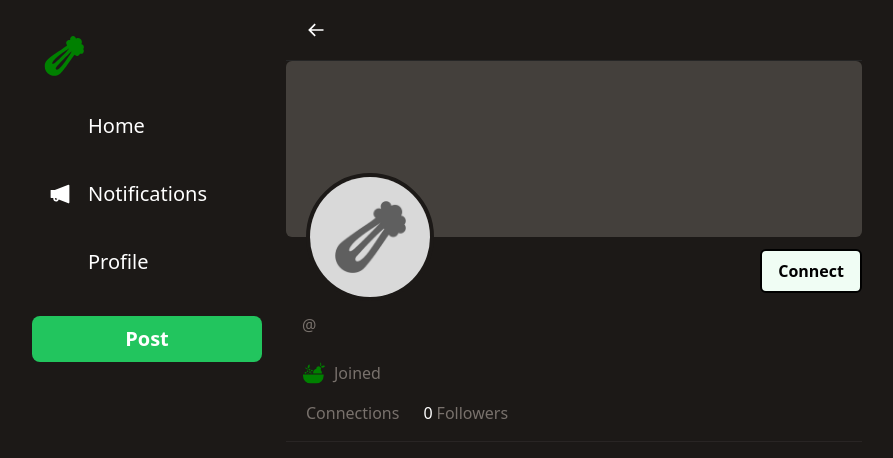
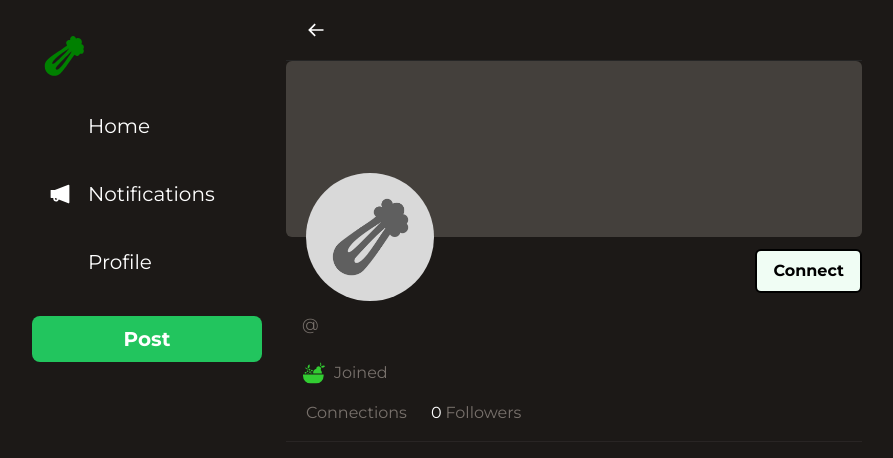
Before and after one commit to akamateus/my-celery2.0, a Next.js app: page /users/1 in a window 1280 px wide. Shown: the top 458 px of the page, without its empty margins (66-959 px from the left). Built offline with nearby package versions, Linux system fonts and the light colour scheme; no server answers; the database is empty; some icons are missing.

Commit message:
changed the font to montserrat

```diff
--- a/components/Avatar.tsx
+++ b/components/Avatar.tsx
@@ -24,9 +24,9 @@ const Avatar: React.FC<AvatarProps> = ({ userId, isLarge, hasBorder }) => {
   );
 
   return (
+    // ${hasBorder ? "border-4 border-green-900" : ""}
     <div
       className={`
-    ${hasBorder ? "border-4 border-stone-900" : ""}
     ${isLarge ? "h-32" : "h-12"}
     ${isLarge ? "w-32" : "w-12"}
     rounded-full
--- a/components/users/UserBio.tsx
+++ b/components/users/UserBio.tsx
@@ -61,7 +61,7 @@ const UserBio: React.FC<UserBioProps> = ({ userId }) => {
           mt-2
           text-stone-500"
           >
-            <GiFruitBowl color="green" size={24} />
+            <GiFruitBowl color="	limegreen" size={24} />
             <p>Joined {createdAt}</p>
           </div>
         </div>
--- a/package.json
+++ b/package.json
@@ -10,6 +10,7 @@
   },
   "dependencies": {
     "@next-auth/prisma-adapter": "^1.0.7",
+    "@next/font": "^13.4.12",
     "@prisma/client": "^5.0.0",
     "@types/node": "20.4.5",
     "@types/react": "18.2.17",
--- a/pages/_app.tsx
+++ b/pages/_app.tsx
@@ -6,9 +6,16 @@ import RegisterModal from "@/components/modals/RegisterModal";
 // import Modal from "@/components/Modal";
 import "@/styles/globals.css";
 import type { AppProps } from "next/app";
+import { Montserrat } from "@next/font/google";
+
+const montserrat = Montserrat({
+  subsets: ["latin"],
+  weight: ["400", "500", "700"],
+});
 
 export default function App({ Component, pageProps }: AppProps) {
   return (
+    <main className={montserrat.className}>
       <SessionProvider session={pageProps.session}>
         <Toaster />
         <RegisterModal />
@@ -17,5 +24,6 @@ export default function App({ Component, pageProps }: AppProps) {
           <Component {...pageProps} />
         </Layout>
       </SessionProvider>
+    </main>
   );
 }
```
Also changed, not shown: 1 other file (tests, documents, lock files or other folders). Lines whose indentation alone changed are shown as unchanged.
